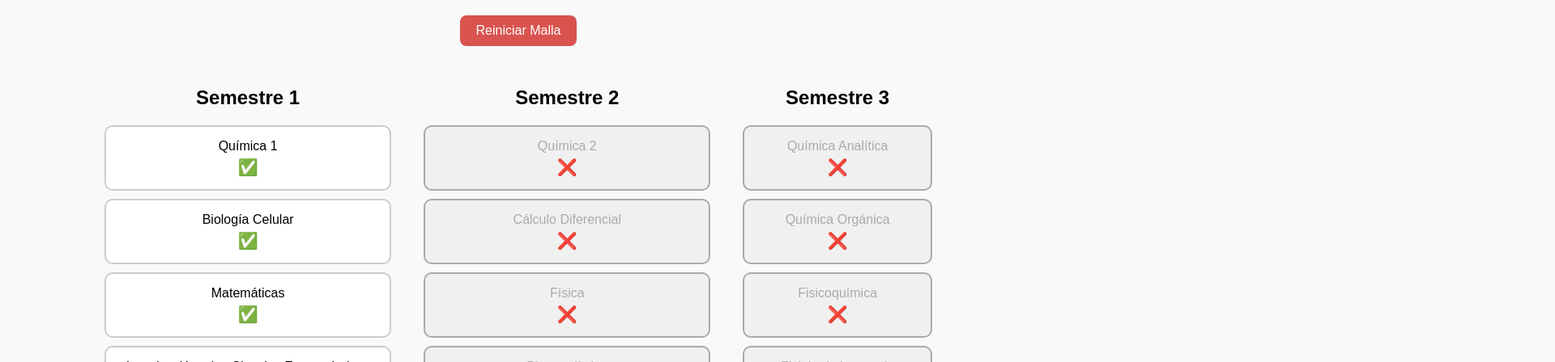
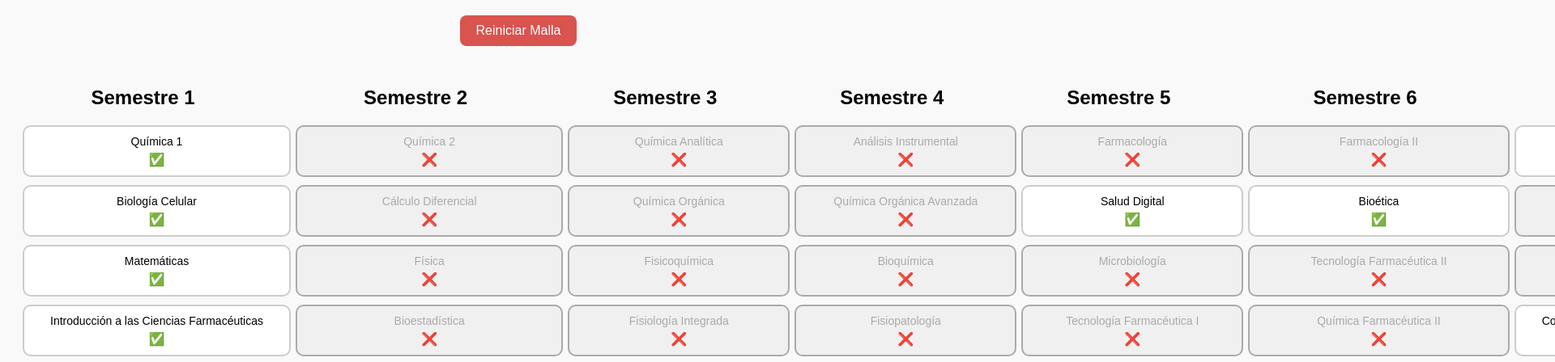
Before and after one commit to idamianxp/test_ola, a plain HTML site: page index.html in a window 1280 px wide. Shown: the part 107-555 px from the top of the page at 81% size, 1920 px wide, since content can reach past the window. Drawn offline with Linux system fonts and the light colour scheme.

Commit message:
Update index.html
Signed-off-by: idamianxp <fmonterovera2004@gmail.com>

```diff
--- a/index.html
+++ b/index.html
@@ -8,6 +8,7 @@
       font-family: Arial, sans-serif;
       background-color: #f9f9f9;
       padding: 20px;
+      overflow-x: auto;
     }
 
     h1 {
@@ -17,25 +18,27 @@
 
     .malla-horizontal {
       display: flex;
-      justify-content: center;
+      flex-direction: row;
       gap: 40px;
-      flex-wrap: wrap;
+      width: max-content;
     }
 
     .bloque {
       text-align: center;
+      min-width: 240px;
     }
 
     .ramo {
       background-color: #fff;
       border: 2px solid #ccc;
-      padding: 15px 25px;
+      padding: 10px 15px;
       border-radius: 10px;
-      min-width: 180px;
+      width: 100%;
       cursor: pointer;
       transition: all 0.3s ease;
       position: relative;
       margin-top: 10px;
+      font-size: 14px;
     }
 
     .ramo:hover {
@@ -57,7 +60,7 @@
 
     .estado {
       display: block;
-      font-size: 20px;
+      font-size: 16px;
       margin-top: 5px;
     }
 
```
